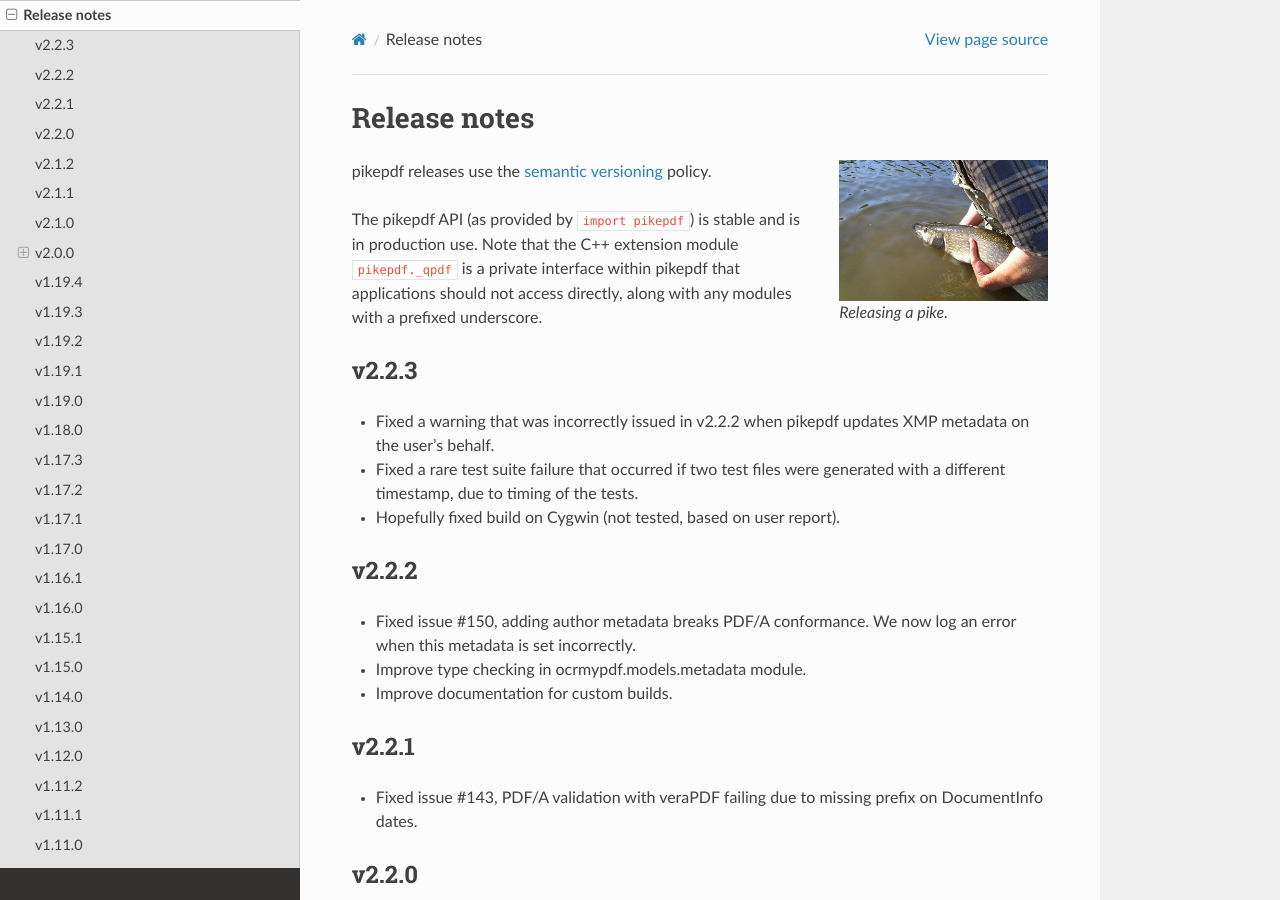
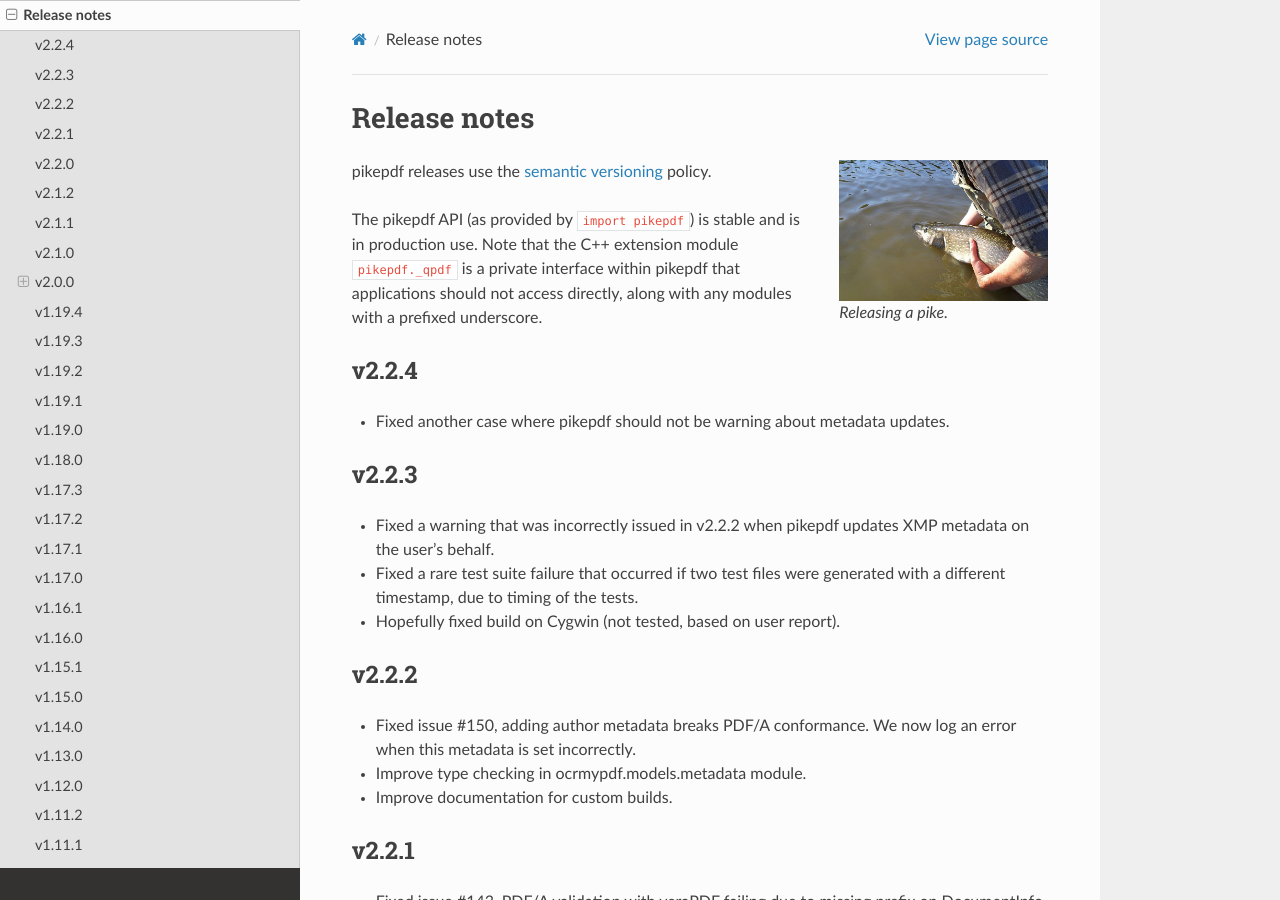
Before and after one commit to pikepdf/pikepdf, a Sphinx documentation site: the page built from docs/release_notes.rst, in a window 1280 px wide and 900 px high. Built offline with Sphinx 7.4.7 and the Read the Docs theme 2.0.0, drawn with Linux system fonts in a browser that asks for light colours; the version number could not be read and is left out.

Commit message:
v2.2.4 release notes

```diff
--- a/docs/release_notes.rst
+++ b/docs/release_notes.rst
@@ -17,6 +17,11 @@ The pikepdf API (as provided by ``import pikepdf``) is stable and
 is in production use. Note that the C++ extension module
 ``pikepdf._qpdf`` is a private interface within pikepdf that applications
 should not access directly, along with any modules with a prefixed underscore.
+
+v2.2.4
+======
+
+-  Fixed another case where pikepdf should not be warning about metadata updates.
 
 v2.2.3
 ======
```
